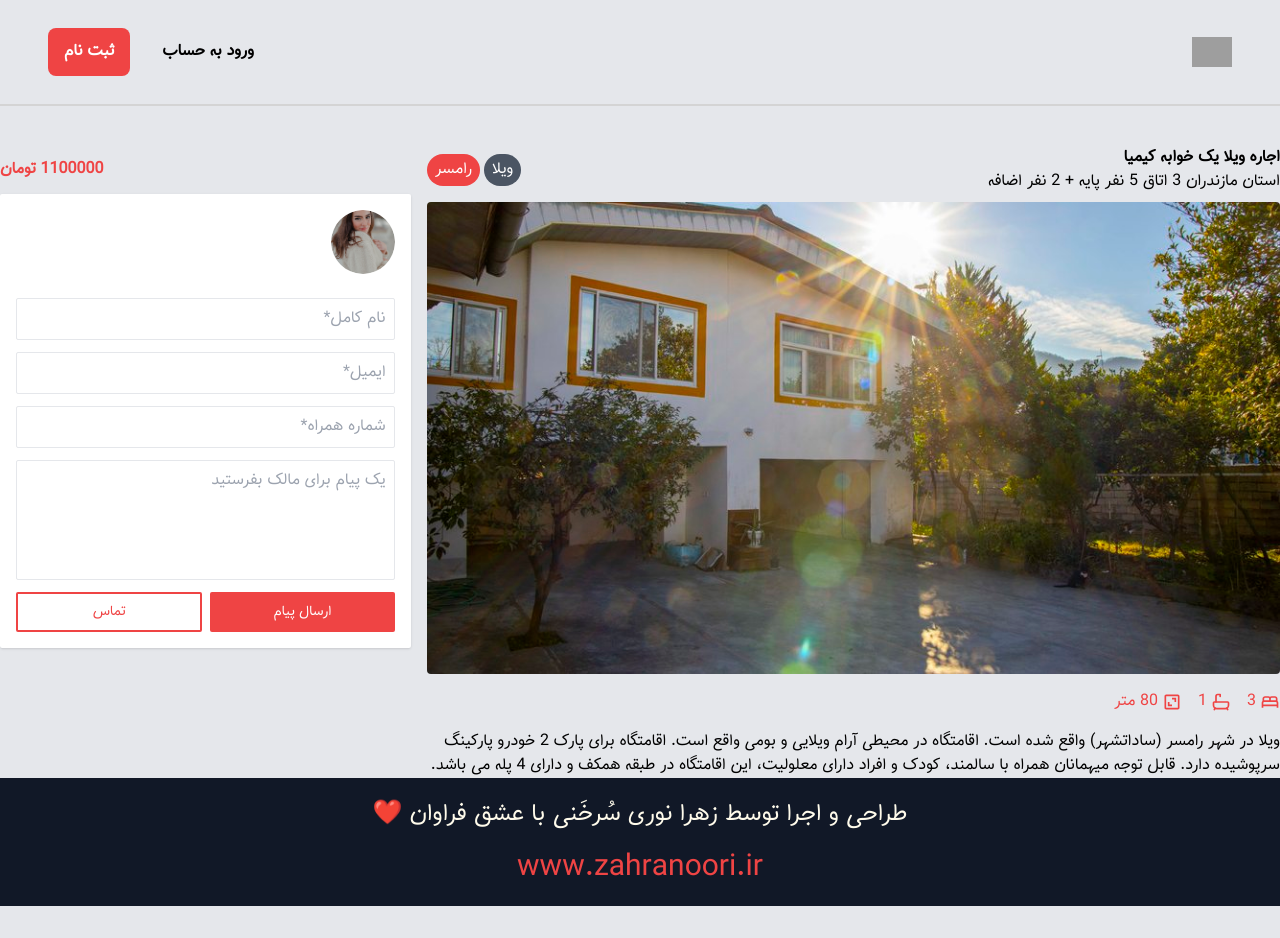
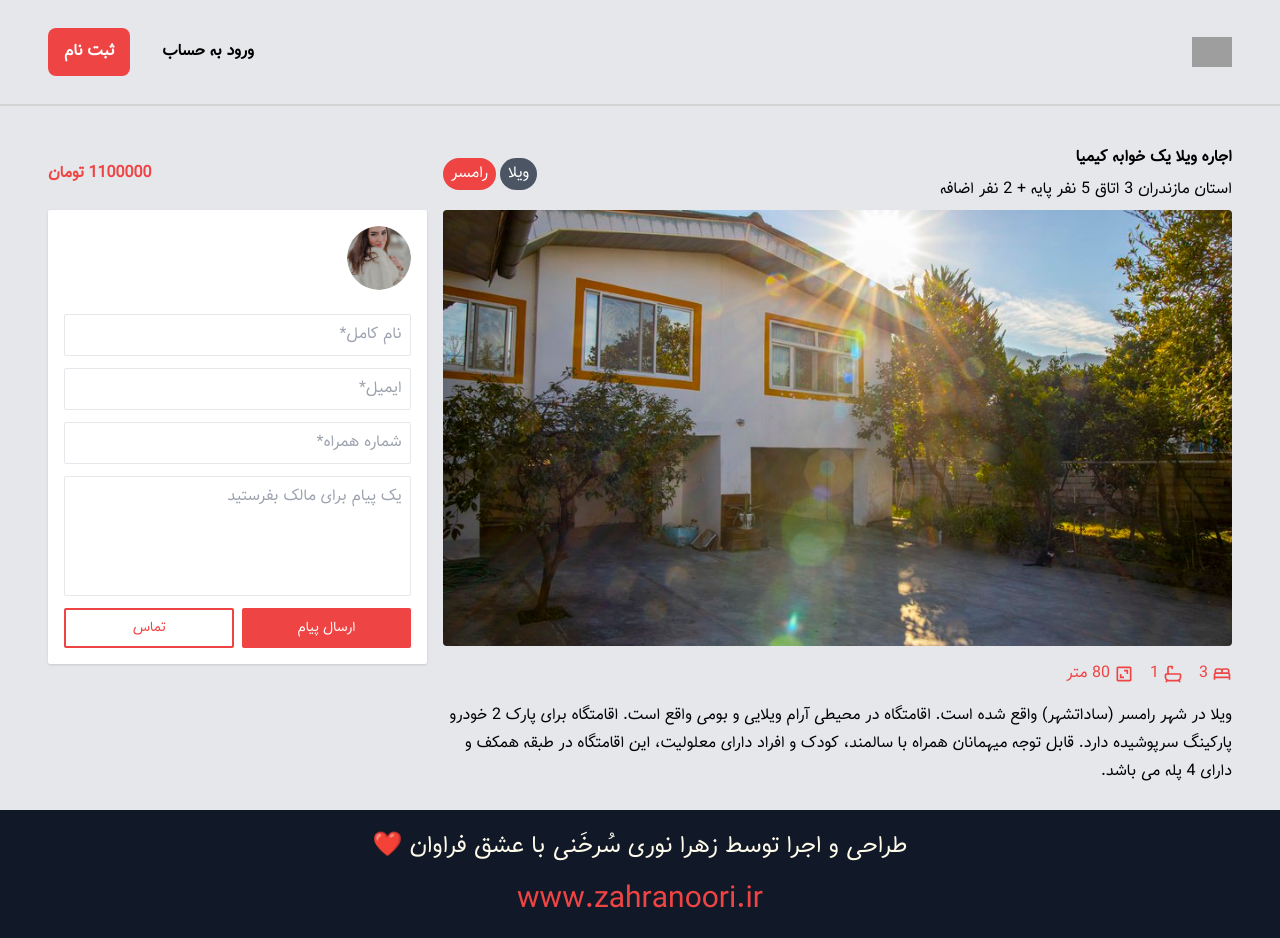
Before and after one commit to zahranoori1996/jabama-project, a React (Create React App) app: page /property/1 in a window 1280 px wide. Before the commit the page ends 906 px from the top, so only its background shows below. Built offline with nearby package versions, Linux system fonts and the light colour scheme; grey boxes are pictures that could not be loaded.

Commit message:
edit style component HomeDetails.jsx

```diff
--- a/src/pages/HomeDetails.jsx
+++ b/src/pages/HomeDetails.jsx
@@ -12,10 +12,10 @@ export default function HomeDetails() {
     return house.id === parseInt(id);
   });
   return (
-    <div className="container mx-auto grid grid-cols-12 max-md:flex max-md:flex-col max-md:px-2">
+    <div className="container px-12 mx-auto grid grid-cols-12 max-md:flex max-md:flex-col max-md:px-2">
       <div className="col-span-8">
         <div className="flex justify-between items-center">
-          <div className="">
+          <div className="flex flex-col gap-2">
             <h1 className="text-black font-semibold">{property.name}</h1>
             <h3 className="text-black">{property.address} </h3>
           </div>
@@ -52,11 +52,11 @@ export default function HomeDetails() {
           </div>
         </div>
 
-        <p className="paragraph">{property.description}</p>
+        <p className="pb-6 leading-7">{property.description}</p>
       </div>
 
-      <div className="col-span-4 text-left">
-        <div className="font-semibold text-red-500 py-3">
+      <div className="col-span-4 text-left mt-4">
+        <div className="font-semibold text-red-500 pb-6">
           {property.price} تومان
         </div>
         <form
```
